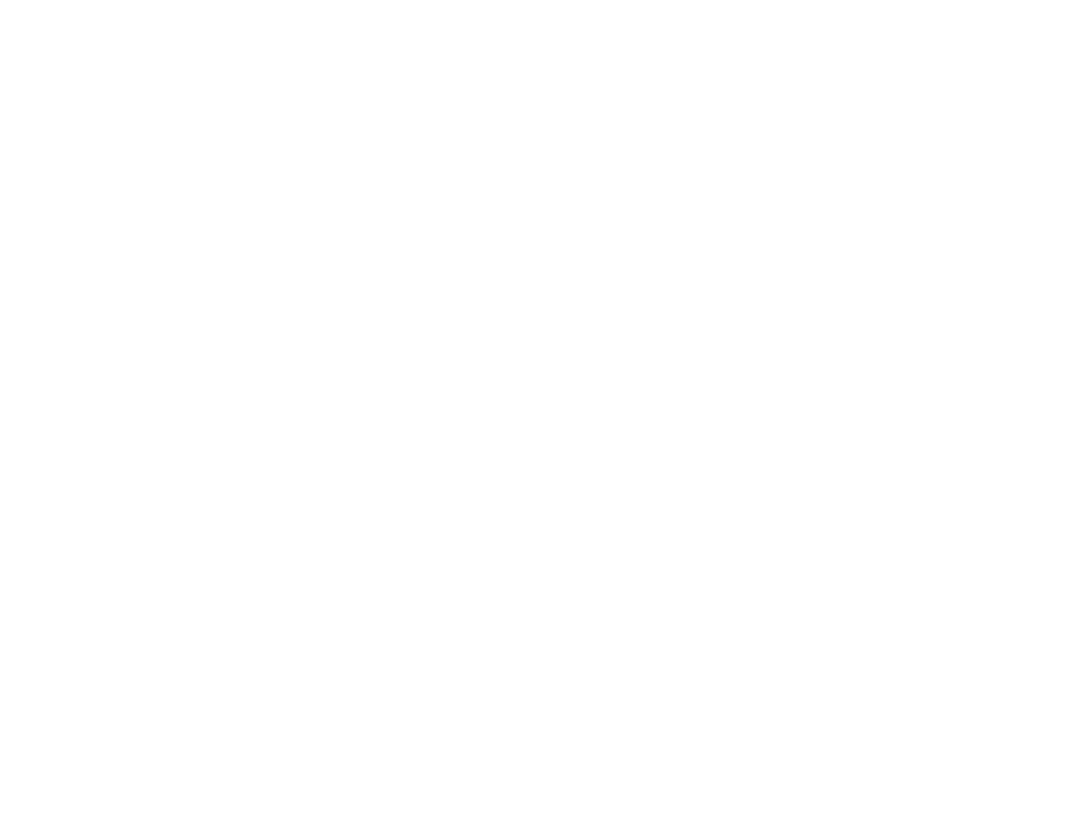
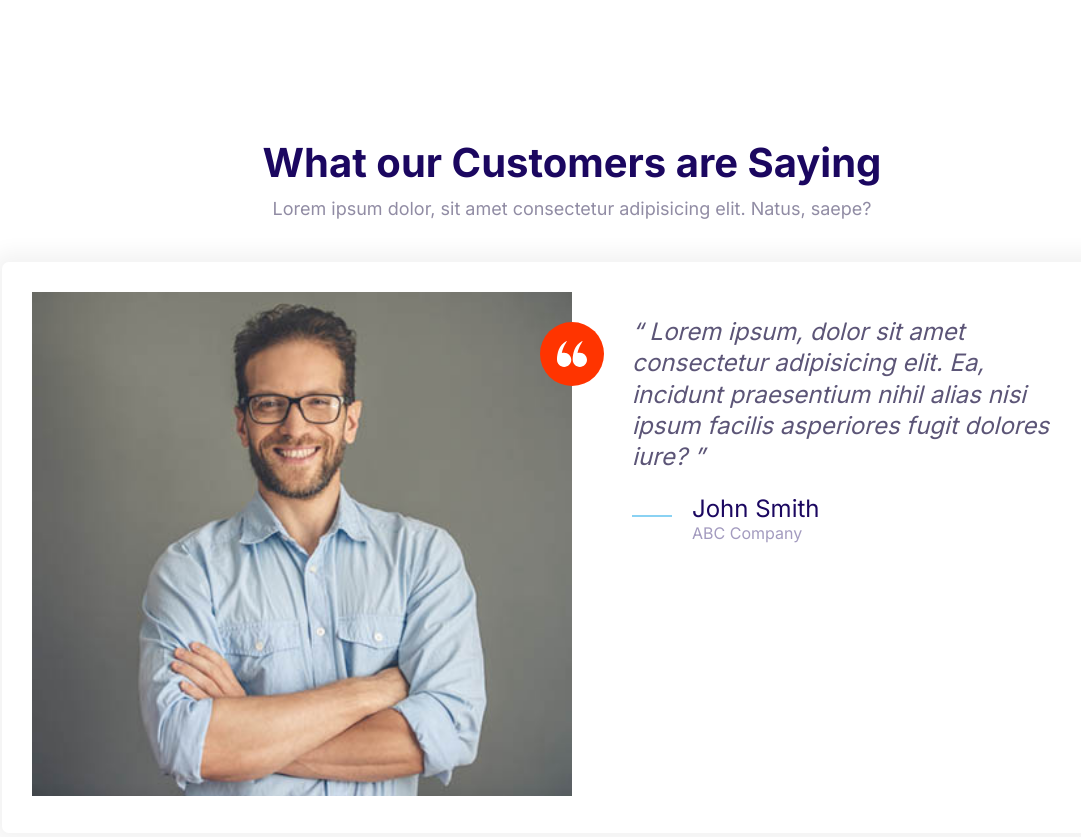
Before and after one commit to AntQua/moshify, a plain HTML site: page index.html in a window 1280 px wide. Shown: the whole page, without its empty margins (68-1149 px from the left). Before the commit the page ends 800 px from the top, so only its background shows below. Drawn offline with Linux system fonts and the light colour scheme.

Commit message:
Building the testimonials block component

```diff
--- a/css/styles.css
+++ b/css/styles.css
@@ -735,6 +735,7 @@ Insert the image before the content of the header element*/
 
 .block__header {
   text-align: center;
+  margin-bottom: 4rem;
 }
 
 .block__heading {
--- a/index.html
+++ b/index.html
@@ -15,6 +15,55 @@
     <link rel="stylesheet" href="css/styles.css" />
   </head>
   <body>
+    <section class="block">
+      <header class="block__header">
+        <h2>What our Customers are Saying</h2>
+        <p>
+          Lorem ipsum dolor, sit amet consectetur adipisicing elit. Natus,
+          saepe?
+        </p>
+      </header>
+      <div class="container">
+        <div class="card testimonial">
+          <div class="grid grid--1x2">
+            <!-- put the image and the icon inside the same container and use absolute positioning to assure the icon always stays in the same place in the image -->
+            <div class="testimonial__image">
+              <img
+                src="images/testimonial.jpg"
+                alt="A happy, smiling customer"
+              />
+              <span class="icon-container icon-container--accent">
+                <svg class="icon icon--white icon--small">
+                  <use xlink:href="icons/sprite.svg#quotes"></use>
+                </svg>
+              </span>
+            </div>
+            <!-- Insert the quote component template here -->
+            <blockquote class="quote">
+              <p class="quote__text">
+                Lorem ipsum, dolor sit amet consectetur adipisicing elit. Ea,
+                incidunt praesentium nihil alias nisi ipsum facilis asperiores
+                fugit dolores iure?
+              </p>
+              <footer>
+                <!-- use the media object/component template  -->
+                <div class="media">
+                  <div class="media__image">
+                    <svg class="icon icon--primary quote__line">
+                      <use xlink:href="icons/sprite.svg#line"></use>
+                    </svg>
+                  </div>
+                  <div class="media__body">
+                    <h3 class="media__title quote__author">John Smith</h3>
+                    <p class="quote__company">ABC Company</p>
+                  </div>
+                </div>
+              </footer>
+            </blockquote>
+          </div>
+        </div>
+      </div>
+    </section>
     <script src="js/main.js"></script>
   </body>
 </html>
```
Also changed, not shown: components/35-testimonials block.html (added, +45 -0 lines).
